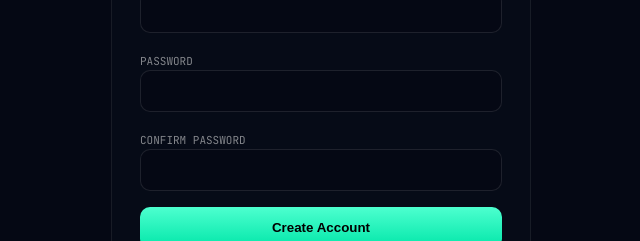
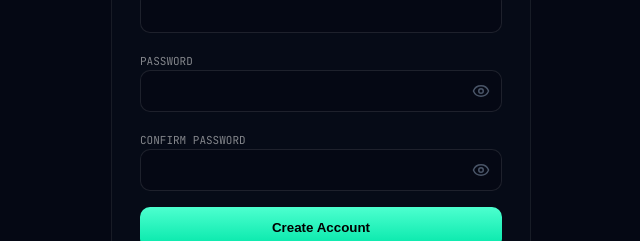
Before and after one commit to Rahul-Karki/API-Gateway, a React (Vite) app in the folder frontend/: page /signup in a window 1280 px wide. Shown: the part 308-549 px from the top of the page, without its empty margins (319-959 px from the left). Built offline with nearby package versions, Linux system fonts and the light colour scheme; no server answers.

Commit message:
toggle option for passwrod

```diff
--- a/frontend/src/components/login-form.tsx
+++ b/frontend/src/components/login-form.tsx
@@ -1,6 +1,6 @@
 import { useState, useEffect } from "react"
 import { useNavigate } from "react-router-dom"
-import { Sparkles } from "lucide-react"
+import { Sparkles, Eye, EyeOff } from "lucide-react"
 import { toast } from "react-toastify"
 
 import apiClient from "@/services/apiClient"
@@ -25,6 +25,7 @@
   const [message, setMessage] = useState<string>("")
   const [loading, setLoading] = useState<boolean>(false)
   const [timer, setTimer] = useState<number>(0)
+  const [showPassword, setShowPassword] = useState<boolean>(false)
 
   // =========================
   // INPUT CHANGE
@@ -167,12 +168,33 @@
               </button>
             </div>
 
-            <input
-              name="password"
-              type="password"
-              value={formData.password}
-              onChange={handleChange}
-            />
+            <div style={{ position: "relative", display: "flex", alignItems: "center" }}>
+              <input
+                name="password"
+                type={showPassword ? "text" : "password"}
+                value={formData.password}
+                onChange={handleChange}
+                style={{ width: "100%", paddingRight: "40px" }}
+              />
+              <button
+                type="button"
+                onClick={() => setShowPassword(!showPassword)}
+                style={{
+                  position: "absolute",
+                  right: "12px",
+                  background: "none",
+                  border: "none",
+                  cursor: "pointer",
+                  color: "#4a5568",
+                  display: "flex",
+                  alignItems: "center",
+                  justifyContent: "center",
+                  padding: "0",
+                }}
+              >
+                {showPassword ? <EyeOff size={18} /> : <Eye size={18} />}
+              </button>
+            </div>
           </div>
 
           {/* MESSAGE */}
--- a/frontend/src/components/resetPassword-form.tsx
+++ b/frontend/src/components/resetPassword-form.tsx
@@ -1,5 +1,6 @@
 import { useState } from "react"
 import { useLocation, useNavigate } from "react-router-dom"
+import { Eye, EyeOff } from "lucide-react"
 import { toast } from "react-toastify"
 import apiClient from "@/services/apiClient"
 
@@ -7,6 +8,8 @@
   const [password, setPassword] = useState<string>("")
   const [confirmPassword, setConfirmPassword] = useState<string>("")
   const [message, setMessage] = useState<string>("")
+  const [showPassword, setShowPassword] = useState<boolean>(false)
+  const [showConfirmPassword, setShowConfirmPassword] = useState<boolean>(false)
 
   const navigate = useNavigate()
   const token = new URLSearchParams(useLocation().search).get("token")
@@ -63,12 +66,33 @@
           {/* PASSWORD */}
           <div className="field">
             <label>New Password</label>
+            <div style={{ position: "relative", display: "flex", alignItems: "center" }}>
               <input
-              type="password"
+                type={showPassword ? "text" : "password"}
                 value={password}
                 onChange={(e) => setPassword(e.target.value)}
                 required
+                style={{ width: "100%", paddingRight: "40px" }}
               />
+              <button
+                type="button"
+                onClick={() => setShowPassword(!showPassword)}
+                style={{
+                  position: "absolute",
+                  right: "12px",
+                  background: "none",
+                  border: "none",
+                  cursor: "pointer",
+                  color: "#4a5568",
+                  display: "flex",
+                  alignItems: "center",
+                  justifyContent: "center",
+                  padding: "0",
+                }}
+              >
+                {showPassword ? <EyeOff size={18} /> : <Eye size={18} />}
+              </button>
+            </div>
             <span className="field-hint">
               Must be at least 8 characters
             </span>
@@ -77,12 +101,33 @@
           {/* CONFIRM PASSWORD */}
           <div className="field">
             <label>Confirm Password</label>
+            <div style={{ position: "relative", display: "flex", alignItems: "center" }}>
               <input
-              type="password"
+                type={showConfirmPassword ? "text" : "password"}
                 value={confirmPassword}
                 onChange={(e) => setConfirmPassword(e.target.value)}
                 required
+                style={{ width: "100%", paddingRight: "40px" }}
               />
+              <button
+                type="button"
+                onClick={() => setShowConfirmPassword(!showConfirmPassword)}
+                style={{
+                  position: "absolute",
+                  right: "12px",
+                  background: "none",
+                  border: "none",
+                  cursor: "pointer",
+                  color: "#4a5568",
+                  display: "flex",
+                  alignItems: "center",
+                  justifyContent: "center",
+                  padding: "0",
+                }}
+              >
+                {showConfirmPassword ? <EyeOff size={18} /> : <Eye size={18} />}
+              </button>
+            </div>
           </div>
 
           {/* MESSAGE */}
--- a/frontend/src/components/signup-form.tsx
+++ b/frontend/src/components/signup-form.tsx
@@ -1,5 +1,6 @@
 import { useState } from "react";
 import { useNavigate } from "react-router-dom";
+import { Eye, EyeOff } from "lucide-react";
 import { toast } from "react-toastify";
 
 import apiClient from "@/services/apiClient";
@@ -27,6 +28,8 @@
 
   const [loading, setLoading] = useState<boolean>(false);
   const [message, setMessage] = useState<string>("");
+  const [showPassword, setShowPassword] = useState<boolean>(false);
+  const [showConfirmPassword, setShowConfirmPassword] = useState<boolean>(false);
 
 
   const handleChange = (e: React.ChangeEvent<HTMLInputElement>) => {
@@ -108,25 +111,67 @@
           {/* PASSWORD */}
           <div className="field">
             <label>Password</label>
+            <div style={{ position: "relative", display: "flex", alignItems: "center" }}>
               <input
                 name="password"
-              type="password"
+                type={showPassword ? "text" : "password"}
                 value={formData.password}
                 onChange={handleChange}
                 required
+                style={{ width: "100%", paddingRight: "40px" }}
               />
+              <button
+                type="button"
+                onClick={() => setShowPassword(!showPassword)}
+                style={{
+                  position: "absolute",
+                  right: "12px",
+                  background: "none",
+                  border: "none",
+                  cursor: "pointer",
+                  color: "#4a5568",
+                  display: "flex",
+                  alignItems: "center",
+                  justifyContent: "center",
+                  padding: "0",
+                }}
+              >
+                {showPassword ? <EyeOff size={18} /> : <Eye size={18} />}
+              </button>
+            </div>
           </div>
 
           {/* CONFIRM PASSWORD */}
           <div className="field">
             <label>Confirm Password</label>
+            <div style={{ position: "relative", display: "flex", alignItems: "center" }}>
               <input
                 name="confirmPassword"
-              type="password"
+                type={showConfirmPassword ? "text" : "password"}
                 value={formData.confirmPassword}
                 onChange={handleChange}
                 required
+                style={{ width: "100%", paddingRight: "40px" }}
               />
+              <button
+                type="button"
+                onClick={() => setShowConfirmPassword(!showConfirmPassword)}
+                style={{
+                  position: "absolute",
+                  right: "12px",
+                  background: "none",
+                  border: "none",
+                  cursor: "pointer",
+                  color: "#4a5568",
+                  display: "flex",
+                  alignItems: "center",
+                  justifyContent: "center",
+                  padding: "0",
+                }}
+              >
+                {showConfirmPassword ? <EyeOff size={18} /> : <Eye size={18} />}
+              </button>
+            </div>
           </div>
 
           {/* MESSAGE */}
```
Lines whose indentation alone changed are shown as unchanged.
